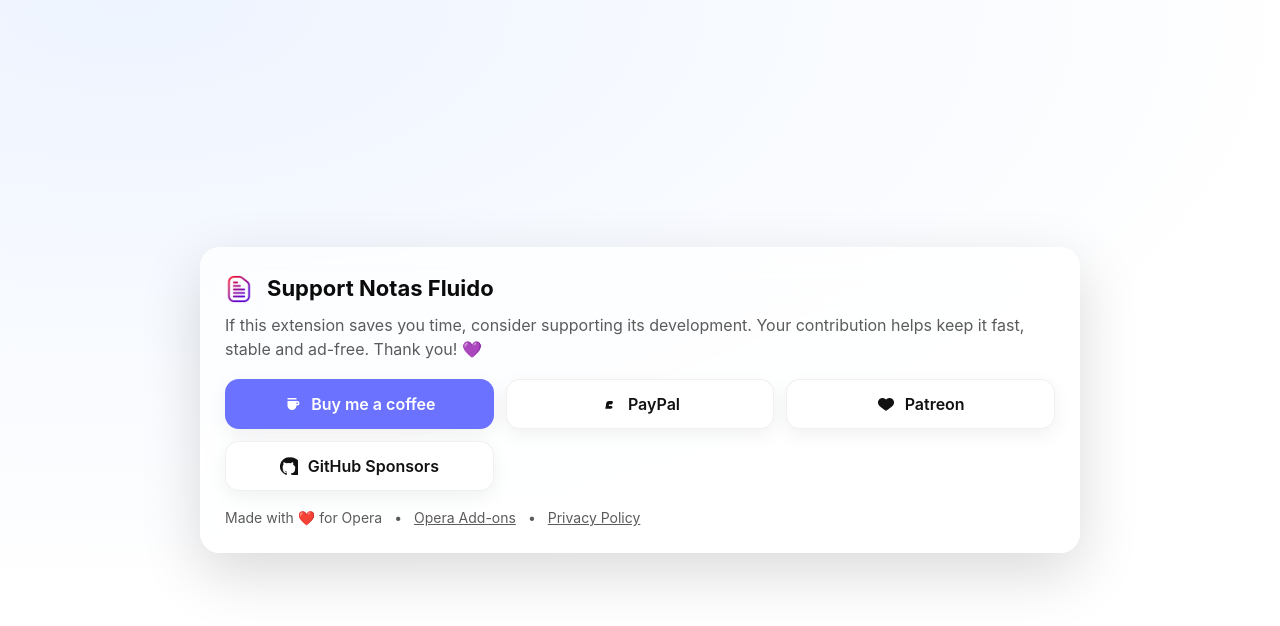
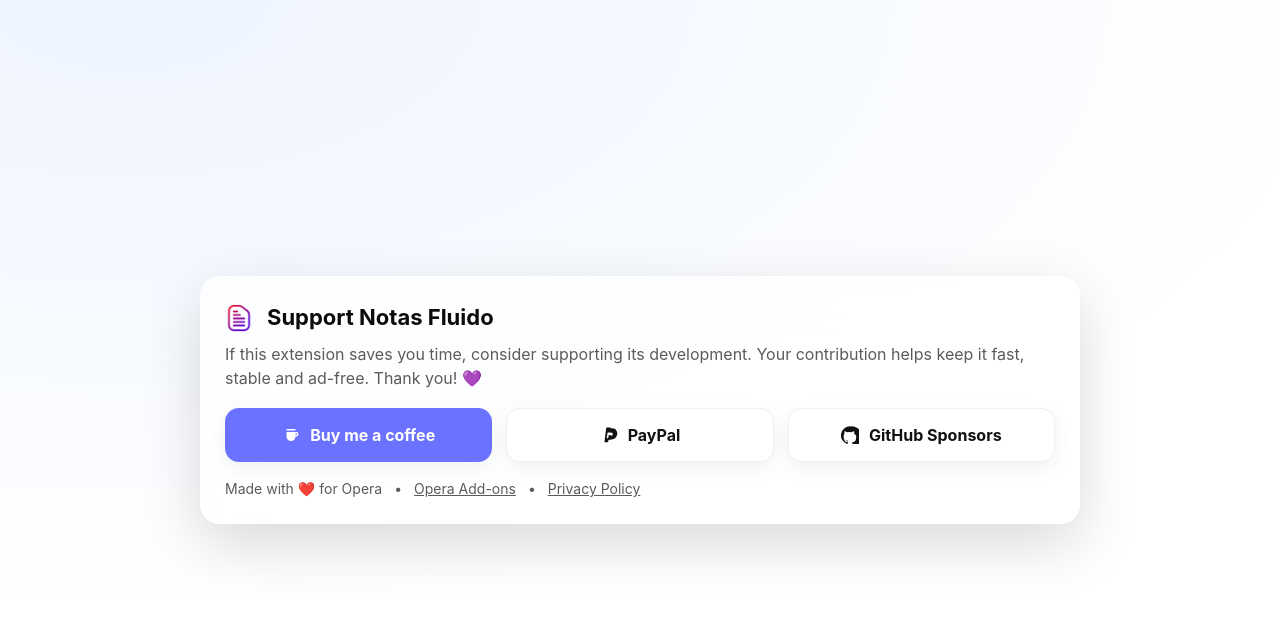
Before and after one commit to alekarpy/fluid_notes, a browser extension: page docs/index.html in a window 1280 px wide. Drawn offline with Linux system fonts and the light colour scheme.

Commit message:
update docs
update methods docs

```diff
--- a/docs/index.html
+++ b/docs/index.html
@@ -3,8 +3,9 @@
 <head>
     <meta charset="utf-8" />
     <meta name="viewport" content="width=device-width,initial-scale=1" />
-    <title>Support Notas Fluido – Donate</title>
+    <title>Support Fluid Notes – Donate</title>
     <meta name="description" content="If Notas Fluido helps you, consider supporting its development with a small donation. Thank you!">
+    <!-- Si estás en GitHub Pages dentro de /docs, deja este path -->
     <link rel="icon" href="assets/icon-128.png" />
     <style>
         :root{
@@ -33,11 +34,11 @@
         .head img{width:28px; height:28px; border-radius:6px}
         h1{font-size:22px; margin:0}
         p{margin:6px 0 0; color:var(--soft)}
-        .grid{display:grid; grid-template-columns: repeat(auto-fit, minmax(220px,1fr)); gap:12px; margin-top:18px}
+        .grid{display:grid; grid-template-columns: repeat(auto-fit, minmax(260px,1fr)); gap:14px; margin-top:18px}
         .btn{
             display:flex; align-items:center; justify-content:center; gap:10px;
-            padding:12px 14px; border-radius:14px; border:1px solid rgba(0,0,0,.06);
-            background:#fff; color:#111; text-decoration:none; font-weight:600;
+            padding:14px 16px; border-radius:14px; border:1px solid rgba(0,0,0,.06);
+            background:#fff; color:#111; text-decoration:none; font-weight:700;
             transition: transform .06s ease, box-shadow .2s ease, border-color .2s ease;
             box-shadow: 0 6px 20px rgba(0,0,0,.06);
         }
@@ -52,25 +53,35 @@
 <main class="wrap">
     <section class="card">
         <div class="head">
+            <!-- Si estás en /donate dentro de la extensión, usa ../assets/icon-128.png -->
             <img src="assets/icon-128.png" alt="Notas Fluido icon">
             <h1>Support <strong>Notas Fluido</strong></h1>
         </div>
         <p>If this extension saves you time, consider supporting its development. Your contribution helps keep it fast, stable and ad-free. Thank you! 💜</p>
 
         <div class="grid">
-            <a class="btn accent" href="https://www.buymeacoffee.com/YOUR_BMAC_LINK" target="_blank" rel="noopener">
+            <!-- Buy Me a Coffee -->
+            <a class="btn accent" href="https://buymeacoffee.com/alekarpyy" target="_blank" rel="noopener noreferrer">
                 <svg viewBox="0 0 24 24" fill="currentColor"><path d="M18 8h1a3 3 0 1 1 0 6h-1a6 6 0 0 1-12 0V8h12Zm0 2v2h1a1 1 0 1 0 0-2h-1Z"/><path d="M6 4h12v2H6z"/></svg>
                 Buy me a coffee
             </a>
-            <a class="btn" href="https://www.paypal.com/donate/?hosted_button_id=YOUR_BUTTON_ID" target="_blank" rel="noopener">
-                <svg viewBox="0 0 24 24" fill="currentColor"><path d="M7 19l1.2-7.2C8.4 9 9.7 8 12 8h3.7c.9 0 1.6.8 1.4 1.7l-.2 1.1c-.2 1-1 1.7-2 1.7H12l-.3 2H15c.9 0 1.7.8 1.5 1.7l-.1.6c-.1.9-.9 1.6-1.8 1.6H7Z"/></svg>
+
+            <!-- PayPal (elige una de estas dos URLs y borra la otra) -->
+            <!-- Opción A: paypal.me (rápida). Puedes incluir monto: /5 o /5USD -->
+            <!-- PayPal (nuevo logo SVG real) -->
+            <a class="btn" href="https://paypal.me/alekarp" target="_blank" rel="noopener noreferrer">
+                <svg xmlns="http://www.w3.org/2000/svg" viewBox="0 0 24 24" fill="currentColor">
+                    <path d="M13.98 2h-4.8a1 1 0 0 0-.99.84L6 20.9a.6.6 0 0 0 .6.69h3.38a1 1 0 0 0 .99-.84l.26-1.6a1 1 0 0 1 .99-.84h1.51c4.53 0 8.16-1.83 9.2-7.15.44-2.23 0-3.95-1.3-5.18C21.13 4.08 19.03 3 16.15 3h-2.17Zm.27 10.12h-1.8a1 1 0 0 0-.99.84l-.46 2.8a.6.6 0 0 1-.6.51H8.93l1.15-7.18a.6.6 0 0 1 .6-.51h3.3c1.12 0 2 .26 2.53.75.49.44.64 1.08.45 2.07-.39 1.97-1.76 1.72-2.71 1.72Z"/>
+                </svg>
                 PayPal
             </a>
-            <a class="btn" href="https://patreon.com/YOUR_PATREON" target="_blank" rel="noopener">
-                <svg viewBox="0 0 24 24" fill="currentColor"><path d="M12 21s-6.7-4.4-9.3-7.1A6 6 0 0 1 12 6a6 6 0 0 1 9.3 7.9C18.7 16.6 12 21 12 21Z"/></svg>
-                Patreon
-            </a>
-            <a class="btn" href="https://github.com/sponsors/YOUR_GITHUB" target="_blank" rel="noopener">
+            <!-- Opción B: botón hospedado (si tienes hosted_button_id):
+            <a class="btn" href="https://www.paypal.com/donate/?hosted_button_id=YOUR_BUTTON_ID" target="_blank" rel="noopener noreferrer">
+              ... PayPal ...
+            </a> -->
+
+            <!-- GitHub Sponsors -->
+            <a class="btn" href="https://github.com/sponsors/alekarpy" target="_blank" rel="noopener noreferrer">
                 <svg viewBox="0 0 24 24" fill="currentColor"><path d="M12 .5a12 12 0 0 0-3.8 23.4c.6.1.8-.3.8-.6v-2.2c-3.3.7-4-1.6-4-1.6-.6-1.4-1.3-1.8-1.3-1.8-1-.7.1-.7.1-.7 1.1.1 1.7 1.1 1.7 1.1 1 .1.8 1.8 2.7 2.5.5-.4.8-.8.9-1.2-2.7-.3-5.6-1.3-5.6-6a4.6 4.6 0 0 1 1.2-3.2c-.1-.3-.5-1.5.1-3.1 0 0 1-.3 3.3 1.2a11.3 11.3 0 0 1 6 0c2.3-1.5 3.3-1.2 3.3-1.2.6 1.6.2 2.8.1 3.1A4.6 4.6 0 0 1 20 16c0 4.7-2.9 5.6-5.6 6 .4.3 1 1 1 2.1v3.1c0 .3.2.7.8.6A12 12 0 0 0 12 .5Z"/></svg>
                 GitHub Sponsors
             </a>
```
